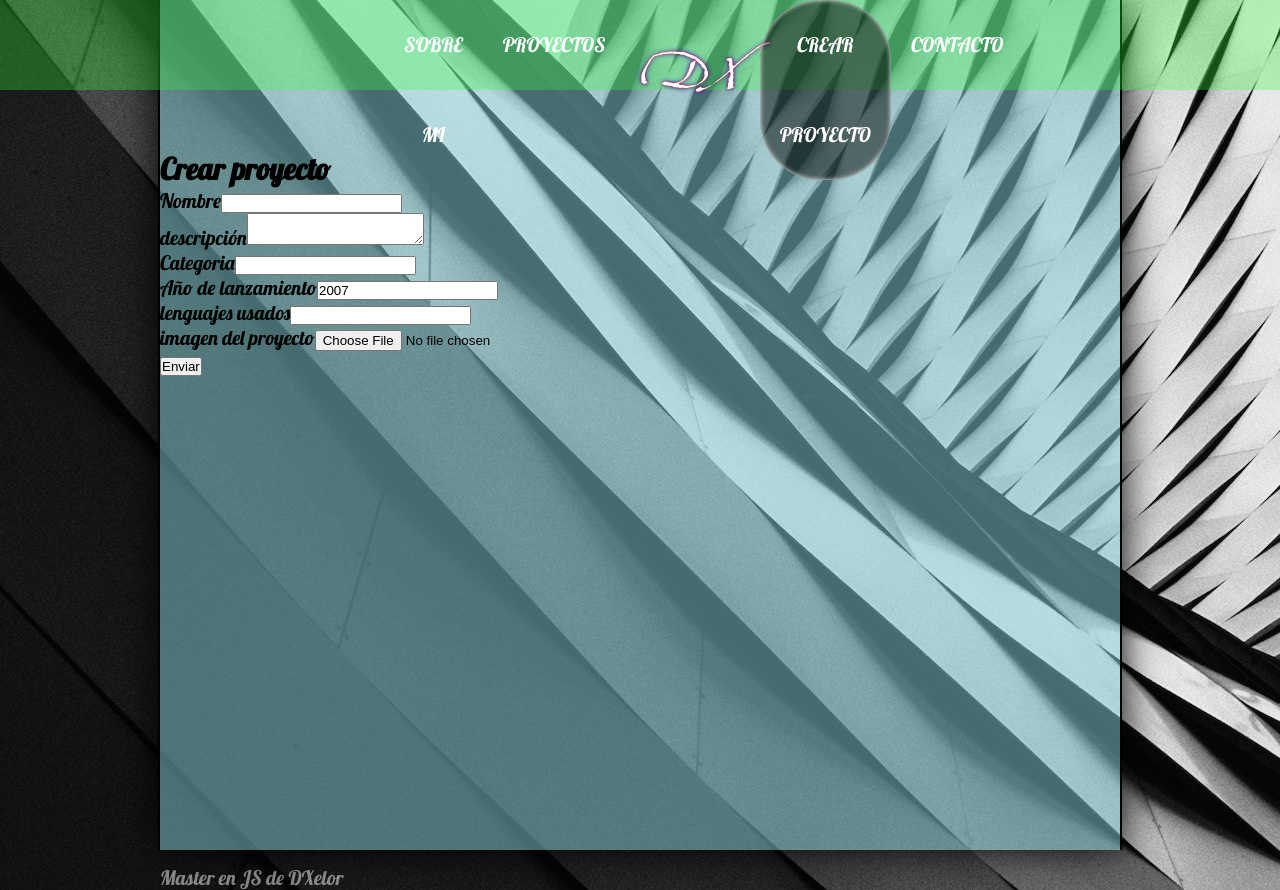
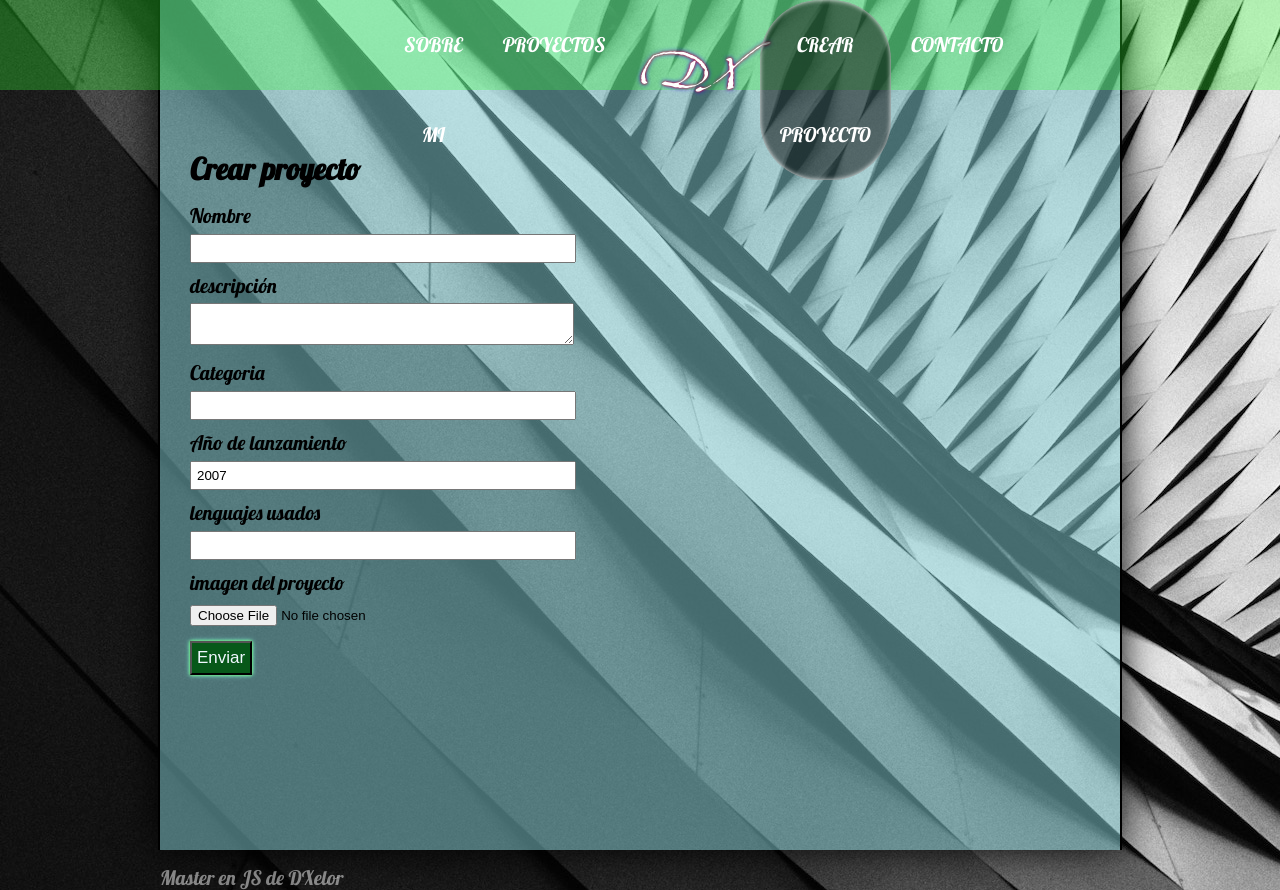
Before and after one commit to DXelor/Web-Portafolio, an Angular app in the folder portafolio/: page /crear-proyecto in a window 1280 px wide. Built offline with nearby package versions, Linux system fonts and the light colour scheme.

Commit message:
estilos del formulario para la creacion de un proyecto

```diff
--- a/portafolio/src/assets/css/styles.css
+++ b/portafolio/src/assets/css/styles.css
@@ -154,3 +154,53 @@ article.about{
     padding-bottom: 30px;
     text-align: justify;
 }
+
+/* Seccion con formulario */
+
+.container {
+    padding-left: 30px;
+}
+
+.container h2{
+    display: block;
+    border-bottom: 5px;
+    margin-bottom: 15px;
+}
+
+/*formularios*/
+
+form{
+    width: 50%;
+}
+
+form label{
+    display: block;
+    width: 100%;
+    margin-top: 10px;
+    margin-bottom: 5px;
+}
+
+form input[type="text"],
+form input[type="number"],
+form input[type="email"],
+form textarea{
+    width: 80%;
+    padding: 5px;
+}
+
+form button,
+form input[type="submit"]{
+    display: block;
+    font-size: 17px;
+    padding: 5px;
+    margin-top: 15px;
+    color: aliceblue;
+    background: rgb(7, 88, 25);
+    box-shadow: 0 0 3px #68ff54, 0 0 5px #89ffff;
+    cursor: pointer;
+}
+form button:hover,
+form input[type="submit"]:hover{
+    background: rgb(27, 131, 50);
+    box-shadow: 0 0 3px #b8eeb1, 0 0 5px #65b1f8;
+}
```
